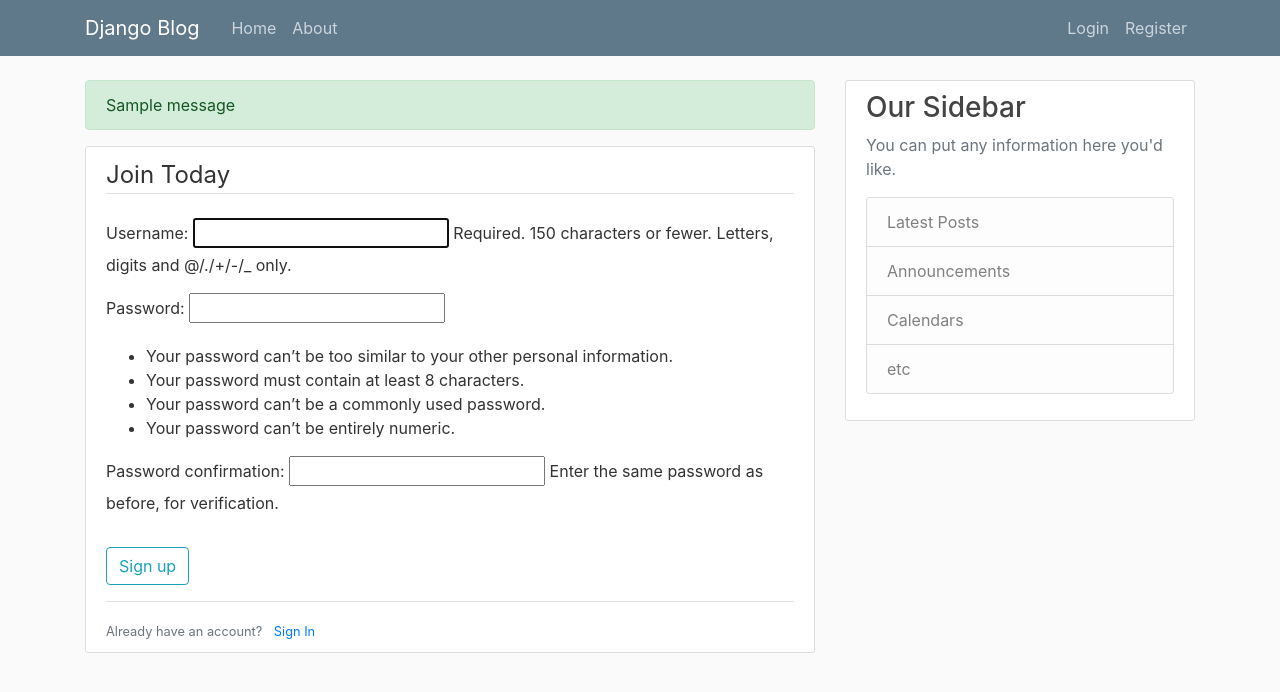
After one commit to soumyazyx/Django, a Django app: page /register/ in a window 1280 px wide. The commit adds this page. Shown: the top 692 px of the page. Run offline with Django 3.2, Linux system fonts and the light colour scheme; one stand-in notice (Sample message) is shown; some libraries are stand-ins or nearby versions.

Commit message:
User Registration Form

```diff
--- a/django_project/blog/templates/blog/base.html
+++ b/django_project/blog/templates/blog/base.html
@@ -41,6 +41,13 @@
     <main role="main" class="container">
         <div class="row">
             <div class="col-md-8">
+            {% if messages %}
+                {% for message in messages %}
+                    <div class="alert alert-{{message.tags }}">
+                        {{ message }}
+                    </div>
+                {% endfor%}
+            {% endif %}
             {% block content %}{% endblock %}
             </div>
             <div class="col-md-4">
--- a/django_project/django_project/settings.py
+++ b/django_project/django_project/settings.py
@@ -32,6 +32,7 @@ ALLOWED_HOSTS = []
 
 INSTALLED_APPS = [
     'blog.apps.BlogConfig',
+    'users.apps.UsersConfig',
     'django.contrib.admin',
     'django.contrib.auth',
     'django.contrib.contenttypes',
--- a/django_project/django_project/urls.py
+++ b/django_project/django_project/urls.py
@@ -1,23 +1,10 @@
-"""django_project URL Configuration
-
-The `urlpatterns` list routes URLs to views. For more information please see:
-    https://docs.djangoproject.com/en/2.2/topics/http/urls/
-Examples:
-Function views
-    1. Add an import:  from my_app import views
-    2. Add a URL to urlpatterns:  path('', views.home, name='home')
-Class-based views
-    1. Add an import:  from other_app.views import Home
-    2. Add a URL to urlpatterns:  path('', Home.as_view(), name='home')
-Including another URLconf
-    1. Import the include() function: from django.urls import include, path
-    2. Add a URL to urlpatterns:  path('blog/', include('blog.urls'))
-"""
 from django.contrib import admin
 from django.urls import path, include
+from users import views as user_views
 
 urlpatterns = [
     path('admin/', admin.site.urls),
+    path('register/', user_views.register, name='register'),
     path('blog/', include('blog.urls')),
 
 ]
--- /dev/null
+++ b/django_project/users/admin.py
@@ -0,0 +1,3 @@
+from django.contrib import admin
+
+# Register your models here.
--- /dev/null
+++ b/django_project/users/apps.py
@@ -0,0 +1,5 @@
+from django.apps import AppConfig
+
+
+class UsersConfig(AppConfig):
+    name = 'users'
--- /dev/null
+++ b/django_project/users/models.py
@@ -0,0 +1,3 @@
+from django.db import models
+
+# Create your models here.
--- /dev/null
+++ b/django_project/users/templates/users/register.html
@@ -0,0 +1,21 @@
+{% extends "blog/base.html" %}
+{% block content %}
+<div class="content-section">
+    <form method="POST">
+        {% csrf_token %}
+        <fieldset class="form-group">
+            <legend class="border-bottom mb-4">Join Today</legend>
+            {{ form.as_p }}
+        </fieldset>
+        <div class="form-group">
+            <button class="btn btn-outline-info" type="submit">Sign up</button>
+        </div>
+    </form>
+    <div class="border-top pt-3">
+        <small class="text-muted">
+            Already have an account?
+            <a class="ml-2" href="#">Sign In</a>
+        </small>
+    </div>
+</div>
+{% endblock content%}
--- /dev/null
+++ b/django_project/users/tests.py
@@ -0,0 +1,3 @@
+from django.test import TestCase
+
+# Create your tests here.
--- /dev/null
+++ b/django_project/users/views.py
@@ -0,0 +1,17 @@
+from django.shortcuts import render, redirect
+from django.contrib.auth.forms import UserCreationForm
+from django.contrib import messages
+
+
+def register(request):
+    if request.method == 'POST':
+        form = UserCreationForm(request.POST)
+        if form.is_valid():
+            form.save()
+            username = form.cleaned_data.get('username')
+            messages.success(request, f"Account created for {username}")
+            return redirect("blog-home")
+    else:
+        form = UserCreationForm()
+
+    return render(request, 'users/register.html', {'form': form})
```
Also changed, not shown: django_project/db.sqlite3, django_project/users/__init__.py (added), django_project/users/migrations/__init__.py (added).
